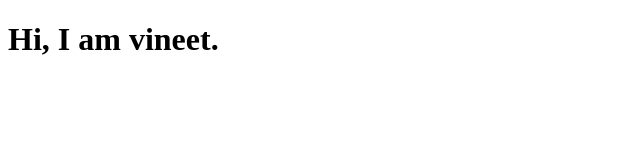
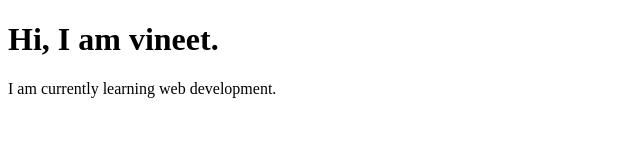
Before and after one commit to vineet357/vineetkumar-portfolio, a plain HTML site: page index.html in a window 1280 px wide. Shown: the whole page, without its empty margins (0-640 px from the left). Drawn offline with Linux system fonts and the light colour scheme.

Commit message:
refactor: updated about myself

```diff
--- a/index.html
+++ b/index.html
@@ -7,5 +7,6 @@
 </head>
 <body>
     <h1>Hi, I am vineet.</h1>
+    <p>I am currently learning web development. </p>
 </body>
 </html>
```
